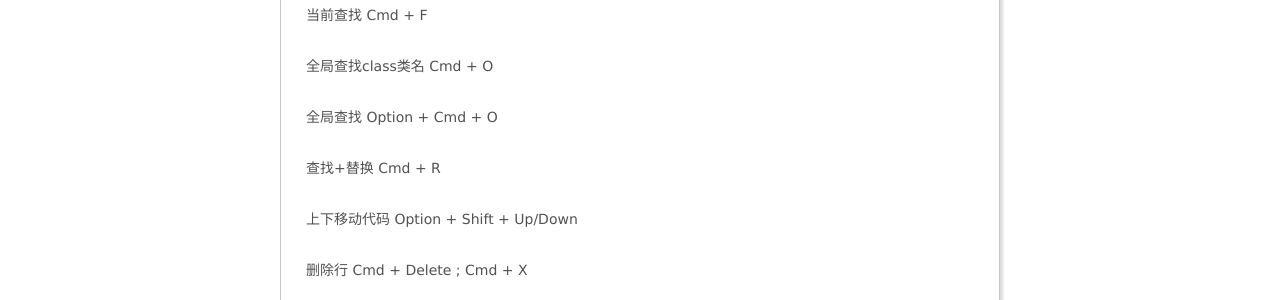
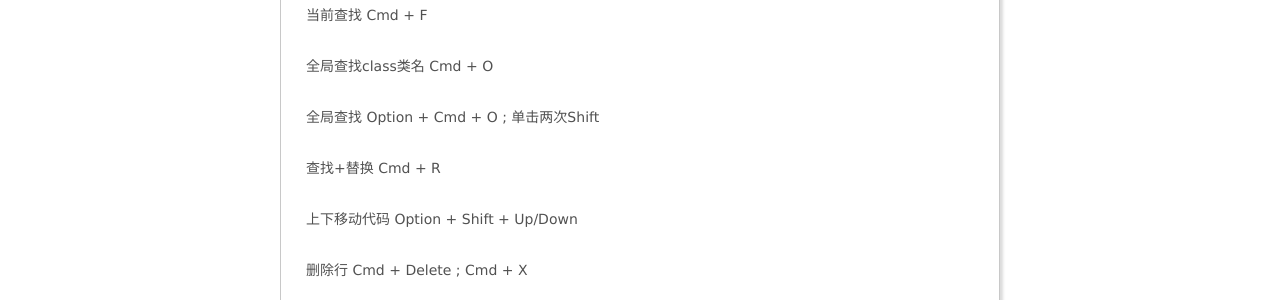
Before and after one commit to mxn21/mxn21.github.io, a Jekyll site: the page built from _posts/2015-5-8-mac下android studio常用快捷键整理.md, in a window 1280 px wide. Shown: the part 512-812 px from the top of the page. Built offline with Jekyll 4.4.1, drawn with Linux system fonts in a browser that asks for light colours; Markdown is read by kramdown in place of the engine named in the settings; comment, search, counter and statistics services are not loaded.

Commit message:
Update 2015-5-8-mac下android studio常用快捷键整理.md

```diff
--- a/_posts/2015-5-8-mac下android studio常用快捷键整理.md
+++ b/_posts/2015-5-8-mac下android studio常用快捷键整理.md
@@ -19,7 +19,7 @@
 
 全局查找class类名   Cmd + O
 
-全局查找            Option + Cmd + O
+全局查找            Option + Cmd + O ; 单击两次Shift
 
 查找+替换           Cmd + R
 
```
